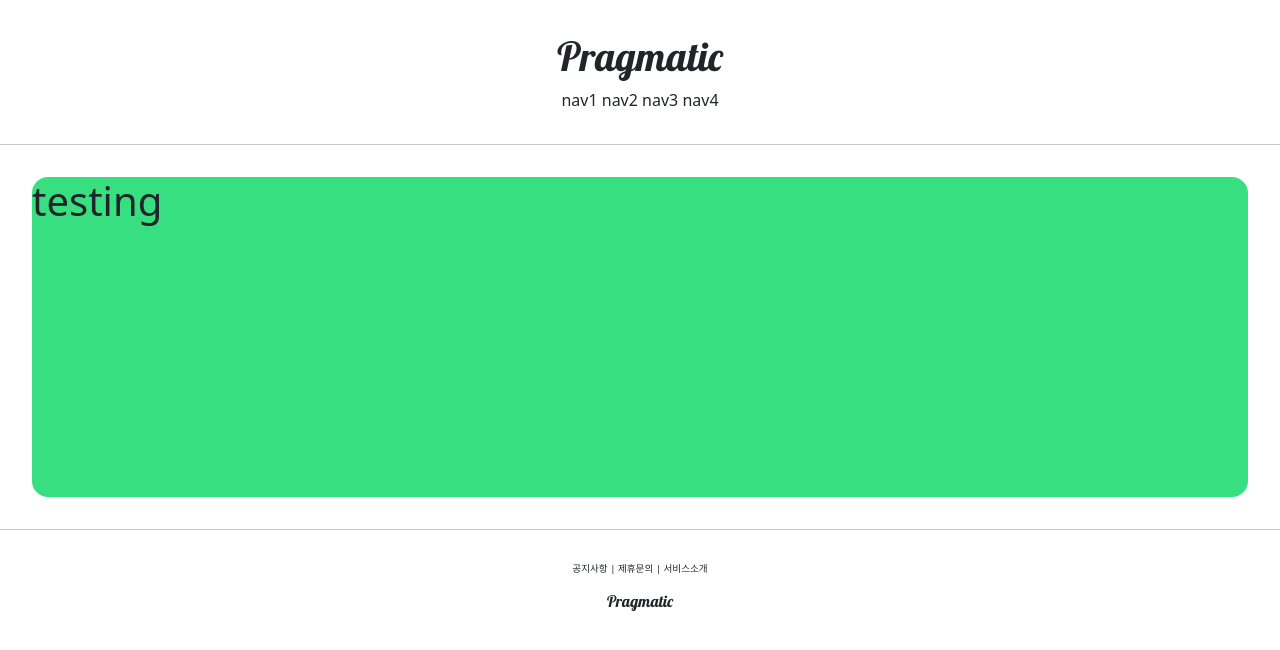
After one commit to AhnYeonghoo/pinterestapp_clone, a Python web app: template accountapp/templates/accountapp/hello_world.html in a window 1280 px wide. The commit adds this page. Shown: the top 650 px of the page. Run offline with Jinja, Linux system fonts and the light colour scheme; the template is opened without the code that fills it, so the values that code supplies are empty.

Commit message:
기본 UI 설정

```diff
--- /dev/null
+++ b/accountapp/templates/accountapp/hello_world.html
@@ -0,0 +1,9 @@
+{% extends 'base.html' %}
+
+{% block content %}
+<div style="height: 20rem; background-color: #38df81; border-radius: 1rem; margin: 2rem;">
+    <h1>
+        testing
+    </h1>
+</div>
+{% endblock %}
--- a/accountapp/views.py
+++ b/accountapp/views.py
@@ -4,4 +4,4 @@ from django.http import HttpResponse
 
 
 def hello_world(request):
-    return render(request, 'base.html')
+    return render(request, 'accountapp/hello_world.html')
--- a/templates/base.html
+++ b/templates/base.html
@@ -1,10 +1,25 @@
+{% include 'head.html' %}
+
+
 <!DOCTYPE html>
-<html lang="en">
-<head>
-    <meta charset="UTF-8">
-    <title>Document</title>
-</head>
+<html lang="ko">
+
+
+
 <body>
-    Hello World
+    {% include 'header.html' %}
+
+    <hr>
+
+    {% block content %}
+
+    {% endblock %}
+
+    <hr>
+
+    {% include 'footer.html' %}
+
+
+
 </body>
 </html>
--- /dev/null
+++ b/templates/footer.html
@@ -0,0 +1,11 @@
+<div style="text-align:center; margin-top: 2rem;">
+
+        <div style="font-size:.6rem;">
+            <span>공지사항</span> |
+            <span>제휴문의</span> |
+            <span>서비스소개</span>
+
+        <div style="margin-top:1rem; font-family: 'Lobster', cursive;">
+            <h6 style="margin-top:1rem;">Pragmatic</h6>
+        </div>
+</div>
--- /dev/null
+++ b/templates/head.html
@@ -0,0 +1,11 @@
+<head>
+    <meta charset="UTF-8">
+    <title>Fragmatic</title>
+
+    <!-- Bootstrap Link -->
+    <link href="https://cdn.jsdelivr.net/npm/bootstrap@5.2.3/dist/css/bootstrap.min.css" rel="stylesheet" integrity="sha384-rbsA2VBKQhggwzxH7pPCaAqO46MgnOM80zW1RWuH61DGLwZJEdK2Kadq2F9CUG65" crossorigin="anonymous">
+
+    <!-- Google fonts Link-->
+    <link rel="preconnect" herf="https://fonts.gstatic.com">
+    <link href="https://fonts.googleapis.com/css2?family=Lobster&display=swap" rel="stylesheet">
+</head>
--- /dev/null
+++ b/templates/header.html
@@ -0,0 +1,15 @@
+
+
+
+<div style="text-align:center; margin: 2rem 0;">
+    <div>
+        <h1 style="font-family: 'Lobster', cursive;">Pragmatic</h1>
+    </div>
+    <div>
+        <span>nav1</span>
+        <span>nav2</span>
+        <span>nav3</span>
+        <span>nav4</span>
+    </div>
+
+</div>
```
Also changed, not shown: db.sqlite3.
